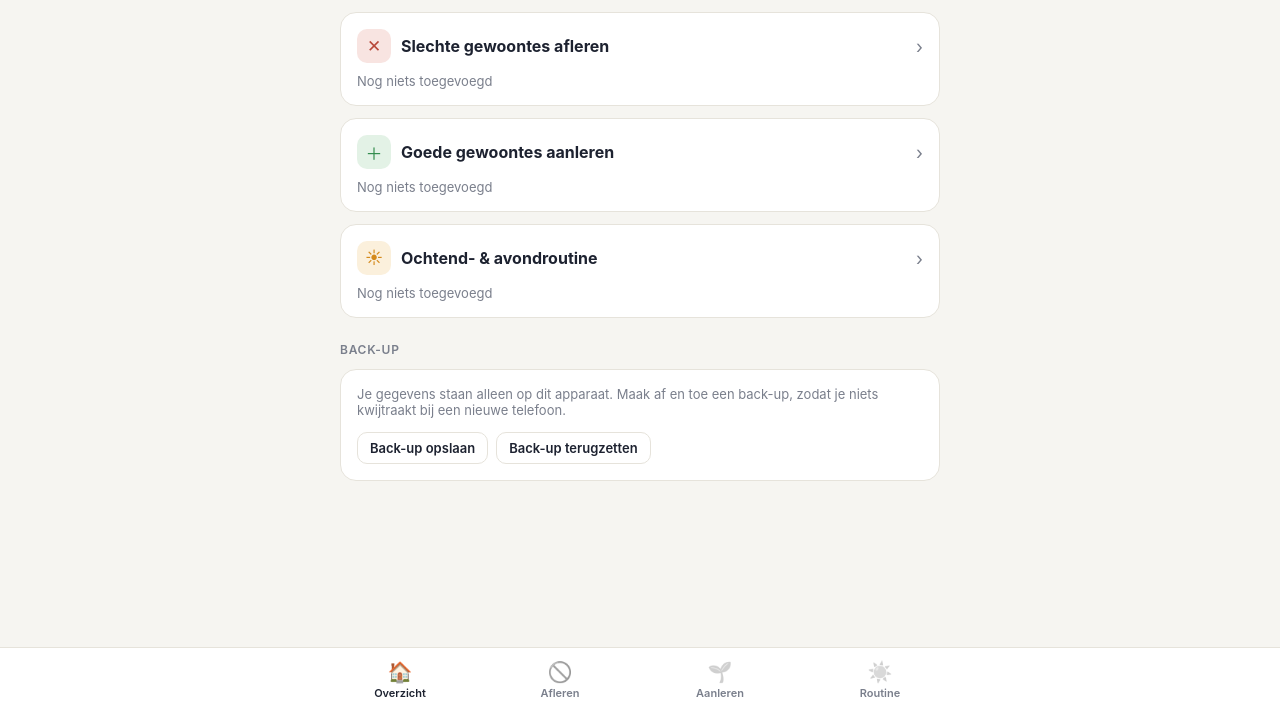
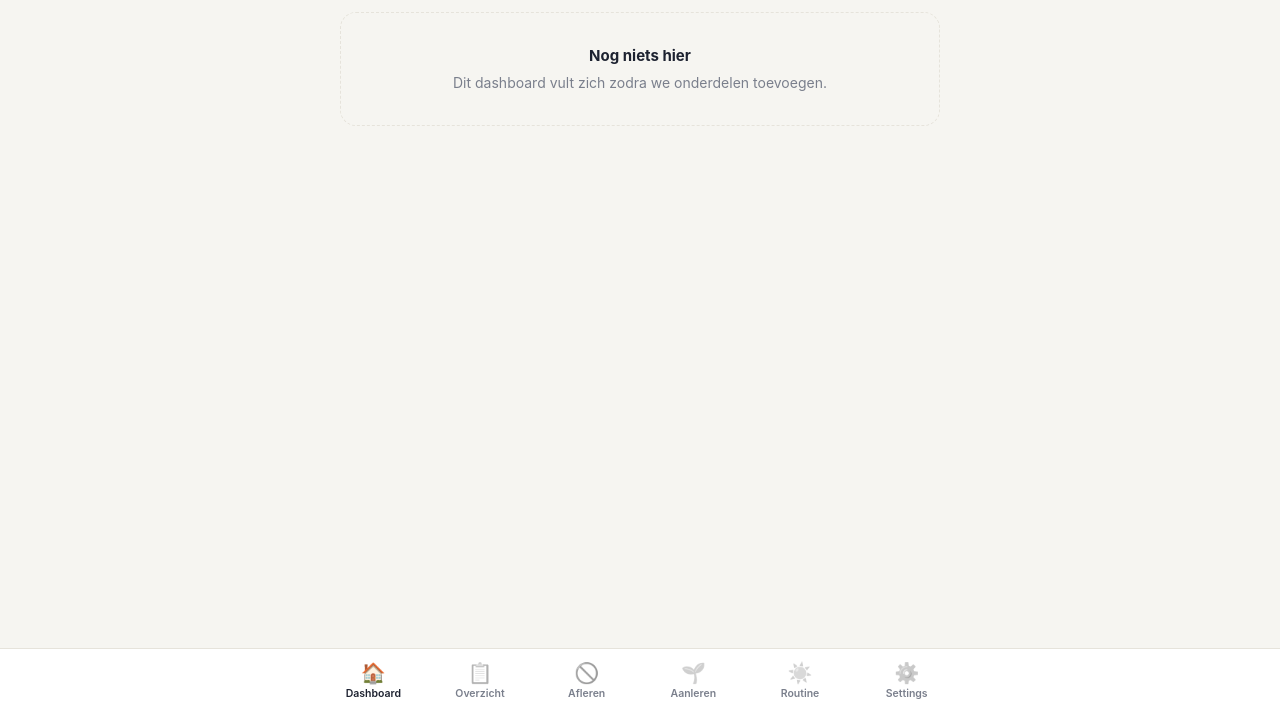
Before and after one commit to Jvvliet1999/pop, a plain HTML site: page index.html in a window 1280 px wide. Shown: the part 88-800 px from the top of the page. Drawn offline with Linux system fonts and the light colour scheme.

Commit message:
Dashboard als hoofdpagina, Settings-tabblad met back-up
Co-Authored-By: Claude Opus 5.5 <noreply@anthropic.com>
Claude-Session: https://claude.ai/code/session_01XouvB1dnw7pRonUREACeTj

```diff
--- a/index.html
+++ b/index.html
@@ -179,7 +179,7 @@
     nav .wrap { display: flex; width: 100%; max-width: 640px; }
     nav button {
       flex: 1; display: flex; flex-direction: column; align-items: center; gap: 2px;
-      padding: 6px 0; font-size: 11px; color: var(--muted); font-weight: 600;
+      padding: 6px 0; font-size: 10.5px; color: var(--muted); font-weight: 600; min-width: 0;
     }
     nav button .ni { font-size: 20px; line-height: 1.2; filter: grayscale(1); opacity: .6; }
     nav button.aan { color: var(--text); }
@@ -205,13 +205,21 @@
   <header>
     <div>
       <div class="datum" id="datum"></div>
-      <h1 id="titel">Overzicht</h1>
+      <h1 id="titel">Dashboard</h1>
     </div>
   </header>
 
   <main>
+    <!-- DASHBOARD -->
+    <section data-view="dashboard" class="actief">
+      <div class="leeg">
+        <strong>Nog niets hier</strong>
+        Dit dashboard vult zich zodra we onderdelen toevoegen.
+      </div>
+    </section>
+
     <!-- OVERZICHT -->
-    <section data-view="overzicht" class="actief">
+    <section data-view="overzicht">
       <button class="kaart ov-kaart" data-ga="afleren">
         <div class="kaart-kop"><div class="icoon i-bad">✕</div><h2>Slechte gewoontes afleren</h2><span class="pijl">›</span></div>
         <div id="ov-afleren"></div>
@@ -225,11 +233,15 @@
         <div id="ov-routine"></div>
       </button>
 
-      <div class="label">Back-up</div>
+    </section>
+
+    <!-- SETTINGS -->
+    <section data-view="settings">
+      <div class="label" style="margin-top:12px">Back-up</div>
       <div class="kaart">
         <p class="sub">Je gegevens staan alleen op dit apparaat. Maak af en toe een back-up, zodat je niets kwijtraakt bij een nieuwe telefoon.</p>
         <div class="acties">
-          <button class="knop zacht klein" id="exporteer">Back-up opslaan</button>
+          <button class="knop zacht klein" id="exporteer">Back-up maken</button>
           <button class="knop zacht klein" id="importeer">Back-up terugzetten</button>
           <input type="file" id="bestand" accept="application/json,.json" hidden>
         </div>
@@ -276,10 +288,12 @@
 
   <nav>
     <div class="wrap">
-      <button data-ga="overzicht" class="aan"><span class="ni">🏠</span>Overzicht</button>
+      <button data-ga="dashboard" class="aan"><span class="ni">🏠</span>Dashboard</button>
+      <button data-ga="overzicht"><span class="ni">📋</span>Overzicht</button>
       <button data-ga="afleren"><span class="ni">🚫</span>Afleren</button>
       <button data-ga="aanleren"><span class="ni">🌱</span>Aanleren</button>
       <button data-ga="routine"><span class="ni">☀️</span>Routine</button>
+      <button data-ga="settings"><span class="ni">⚙️</span>Settings</button>
     </div>
   </nav>
 
@@ -357,8 +371,8 @@
     };
 
     // ---------- Navigatie ----------
-    const titels = { overzicht: 'Overzicht', afleren: 'Afleren', aanleren: 'Aanleren', routine: 'Routine' };
-    let huidig = 'overzicht';
+    const titels = { dashboard: 'Dashboard', overzicht: 'Overzicht', afleren: 'Afleren', aanleren: 'Aanleren', routine: 'Routine', settings: 'Settings' };
+    let huidig = 'dashboard';
     function ga(view) {
       huidig = view;
       document.querySelectorAll('section[data-view]').forEach(s => s.classList.toggle('actief', s.dataset.view === view));
@@ -600,9 +614,9 @@
     // Nieuwe dag? Opnieuw tekenen wanneer je de app weer opent.
     document.addEventListener('visibilitychange', () => { if (!document.hidden) teken(); });
 
-    let start = 'overzicht';
-    try { start = sessionStorage.getItem('pop-view') || 'overzicht'; } catch (e) {}
-    ga(titels[start] ? start : 'overzicht');
+    let start = 'dashboard';
+    try { start = sessionStorage.getItem('pop-view') || 'dashboard'; } catch (e) {}
+    ga(titels[start] ? start : 'dashboard');
 
     if ('serviceWorker' in navigator) {
       window.addEventListener('load', () => navigator.serviceWorker.register('sw.js').catch(() => {}));
--- a/sw.js
+++ b/sw.js
@@ -1,5 +1,5 @@
 // Verhoog dit versienummer bij elke update, zodat je mobiel de nieuwe versie ophaalt.
-const CACHE = 'pop-v2';
+const CACHE = 'pop-v3';
 const BESTANDEN = ['./', 'index.html', 'manifest.webmanifest', 'icon.svg', 'icon-192.png', 'icon-512.png'];
 
 self.addEventListener('install', e => {
```
